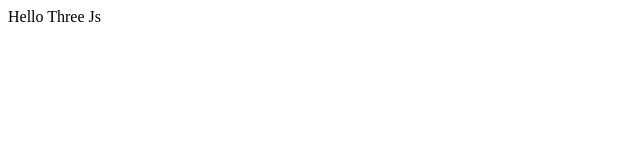
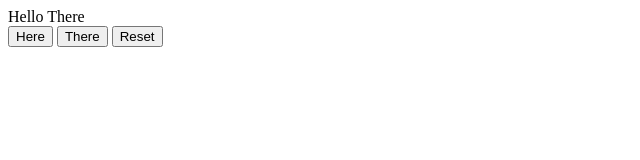
Before and after one commit to okorieonyedikachi/animatedAssistant, a website: page index.html in a window 1280 px wide. Shown: the whole page, without its empty margins (0-640 px from the left). Drawn offline with Linux system fonts and the light colour scheme.

```diff
--- a/index.html
+++ b/index.html
@@ -6,7 +6,10 @@
     <title>Document</title>
 </head>
 <body>
-    <div>Hello Three Js</div>
+    <div>Hello There</div>
+    <button>Here</button>
+    <button>There</button>
+    <button>Reset</button>
     <script src="main.js"></script>
 </body>
 </html>
```
